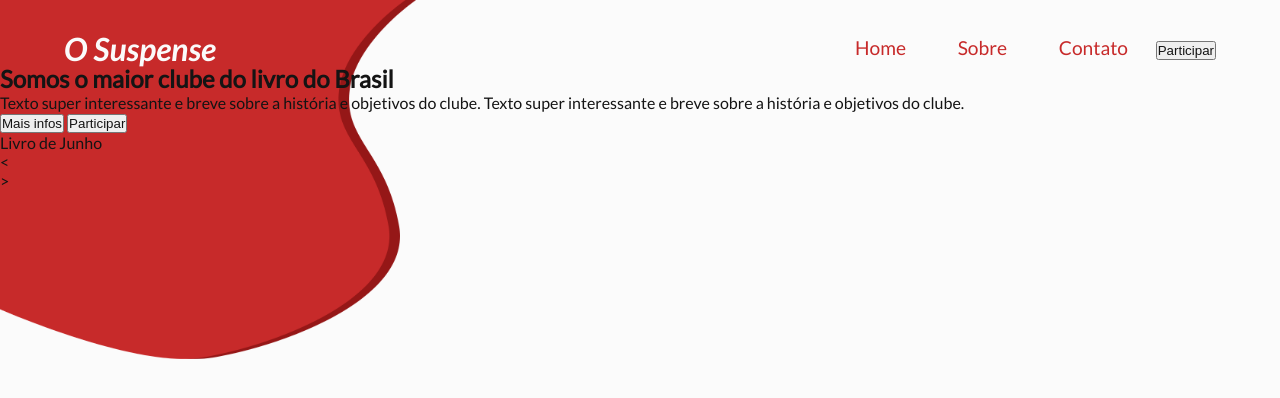
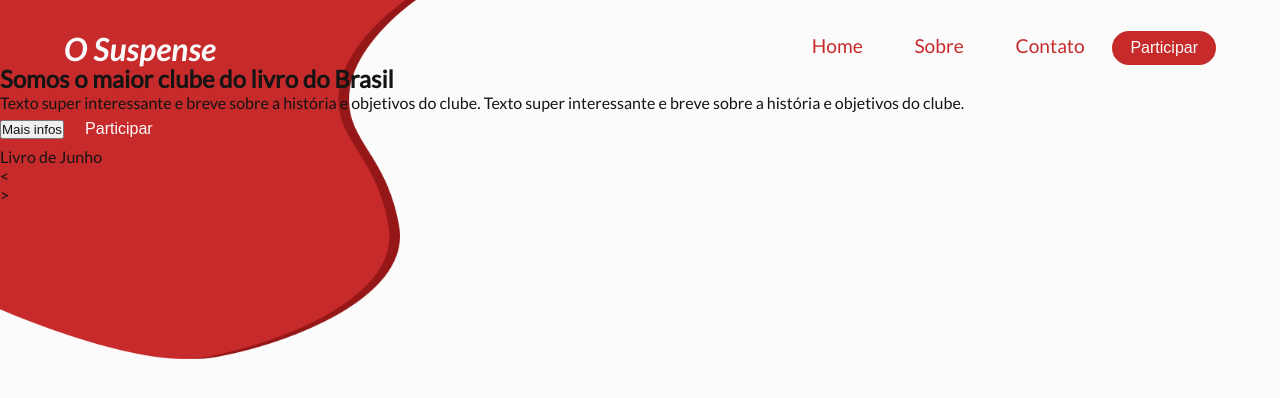
Before and after one commit to Gusttps/o-suspense, a plain HTML site: page index.html in a window 1280 px wide. Drawn offline with Linux system fonts and the light colour scheme; a web font is replaced by a local one.

Commit message:
header-v2

```diff
--- /dev/null
+++ b/style/sections/header.scss
@@ -0,0 +1,25 @@
+.header {
+    display: flex;
+    width: 100%;
+    height: 4rem;
+    padding: 2rem 4rem 0 4rem;
+    align-items: center;
+    justify-content: space-between;
+
+    &__logo-container {
+        font-size: 2rem;
+        font-weight: 700;
+        font-style: italic;
+        color: $light-dark-white;
+    }
+
+    &__menu {
+        font-size: 1.2rem;
+        font-weight: 400;
+    }
+
+    &__menu-item {
+        color: $red;
+        margin: 0 1.5rem 0 1.5rem;
+    }
+}
--- a/style/style.scss
+++ b/style/style.scss
@@ -1,4 +1,4 @@
-@import './variables/variables';
+@import './variables/variables', './sections/header.scss';
 
 html {
     box-sizing: border-box;
@@ -23,29 +23,3 @@ body {
     color: $black;
     list-style: none;
 }
-
-.header {
-    display: flex;
-    width: 100%;
-    height: 4rem;
-    padding: 2rem 4rem 0 4rem;
-    align-items: center;
-    justify-content: space-between;
-
-    &__logo-container {
-        font-size: 2rem;
-        font-weight: 700;
-        font-style: italic;
-        color: $light-dark-white;
-    }
-
-    &__menu {
-        font-size: 1.2rem;
-        font-weight: 400;
-    }
-
-    &__menu-item {
-        color: $red;
-        margin: 0 1.5rem 0 1.5rem;
-    }
-}
--- a/style/variables/_variables.scss
+++ b/style/variables/_variables.scss
@@ -4,3 +4,21 @@ $white: #FFFFFF;
 $light-dark-white: #FBFBFB;
 $black: #141414;
 $red: #c72a2a;
+
+/* Red Button */
+.red-bttn {
+    padding: .4rem 1rem;
+    border-radius: 2rem;
+    background-color: $red;
+    outline: none;
+    border: 2px solid $red;
+    color: $light-dark-white;
+    font-size: 1rem;
+    transition: all .3s ease-in-out;
+    cursor: pointer;
+
+    &:hover {
+        color: $red;
+        background-color: $light-dark-white;
+    }
+}
```
Also changed, not shown: style/style.css, 1 other file.
